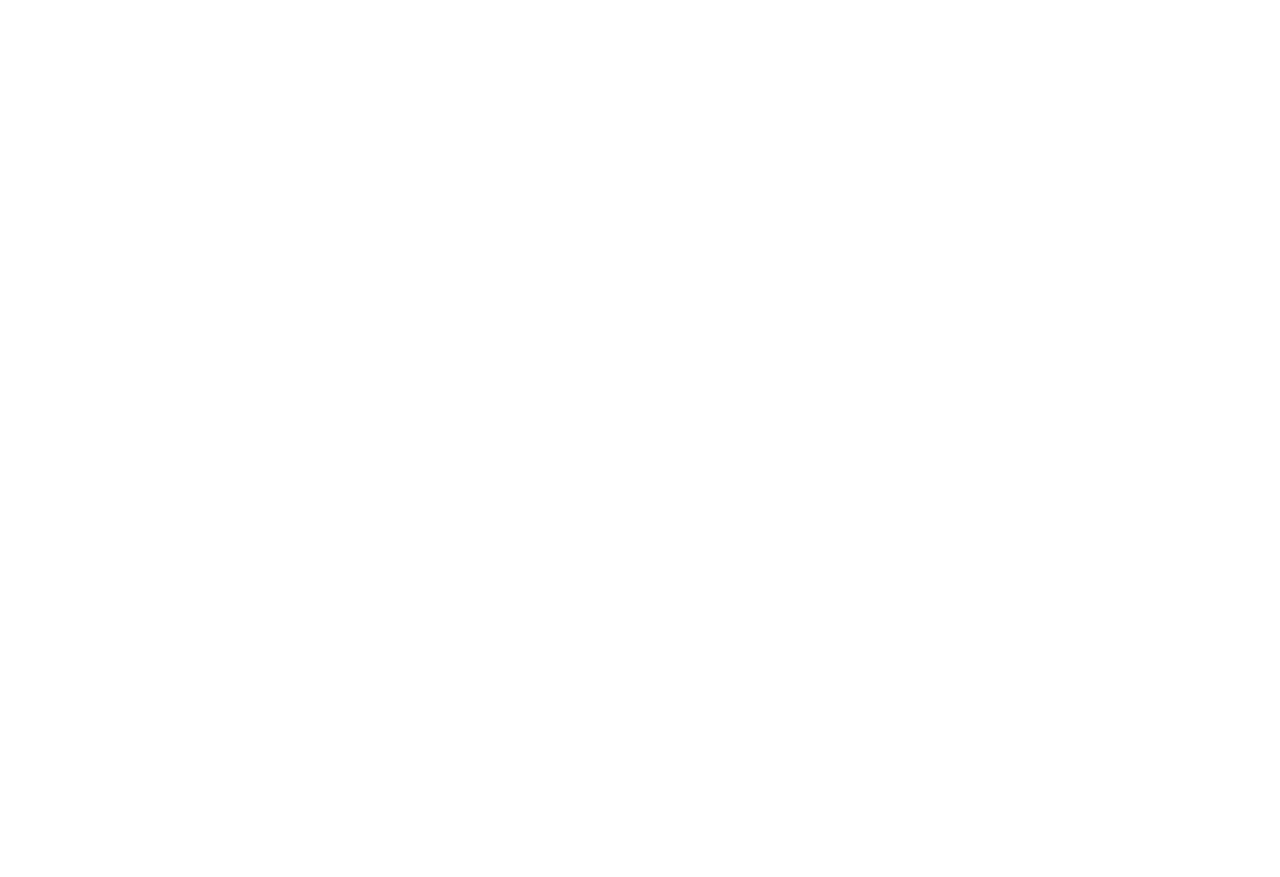
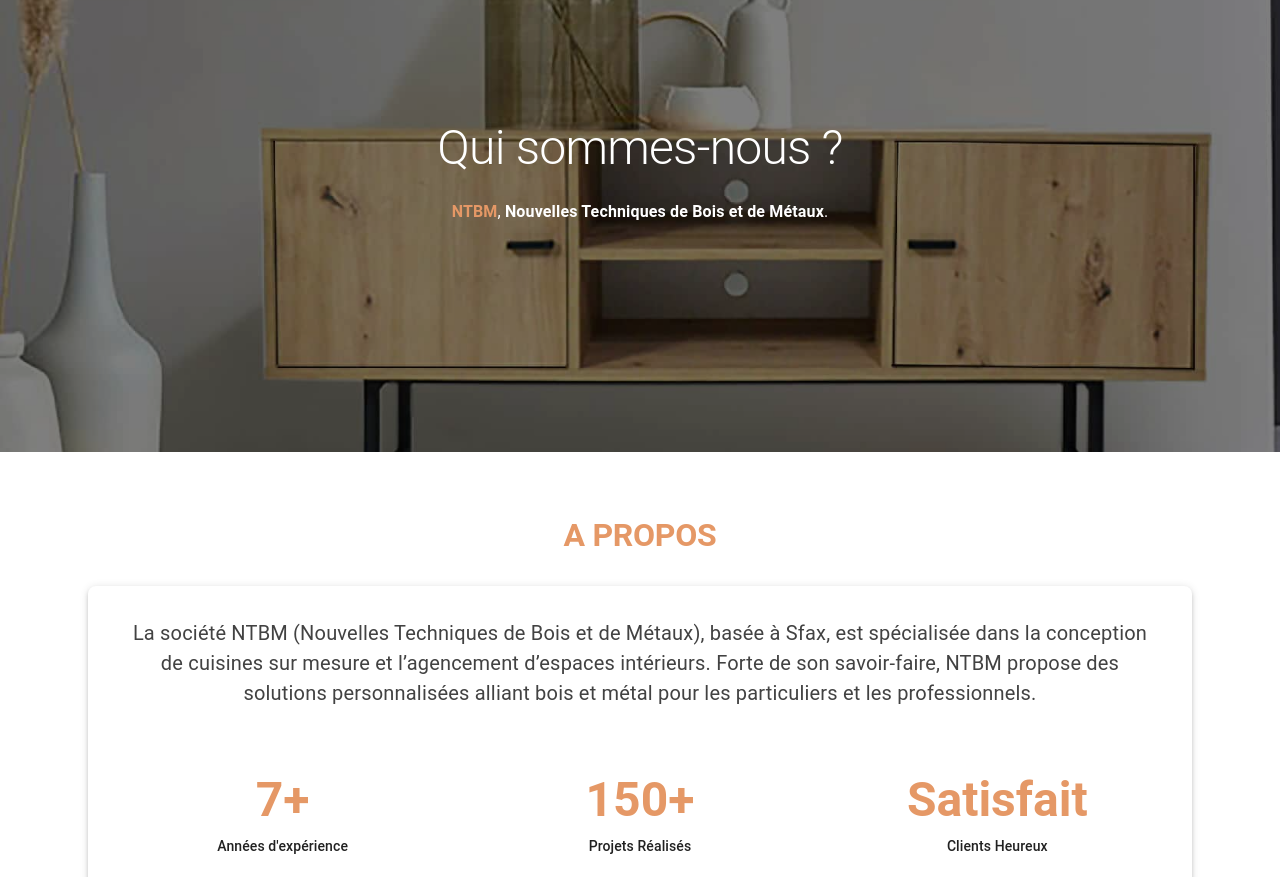
Before and after one commit to SamehHR14/project_e_commerce-master, a React (Create React App) app: page /a-propos in a window 1280 px wide. Before the commit this address had no page. Shown: the part 220-1097 px from the top of the page. Before the commit the page ends 800 px from the top, so only its background shows below. Built offline with nearby package versions, Linux system fonts and the light colour scheme.

Commit message:
add nexw page

```diff
--- a/src/App.css
+++ b/src/App.css
@@ -24,6 +24,38 @@
   color: white;
 }
 
+ .App {
+  min-height: 100vh; /* Hauteur minimale de la fenêtre */
+  display: flex; /* Utilise flexbox */
+  flex-direction: column; /* Disposition verticale */
+  margin: 0; /* Supprime les marges */
+  padding: 0; /* Supprime les paddings */
+  width: 100%; /* Assure la pleine largeur */
+}
+
+.App {
+  margin: 0;
+  padding: 0;
+}
+
+.App > * {
+  flex: 1 0 auto; /* Permet au contenu de s'adapter */
+}
+
+footer {
+  margin-top: auto; /* Pousse le footer en bas */
+  width: 100%; /* S'étend sur toute la largeur */
+  padding: 0; /* Supprime le padding interne */
+  box-sizing: border-box; /* Inclut padding/border dans la largeur */
+}
+
+html, body {
+  margin: 0;
+  padding: 0;
+  overflow-x: hidden;
+}
+
+
 .App-link {
   color: #61dafb;
 }
@@ -35,4 +67,8 @@
   to {
     transform: rotate(360deg);
   }
+
+
+
+
 }
--- a/src/components/layout/router.js
+++ b/src/components/layout/router.js
@@ -1,5 +1,5 @@
 import { Outlet } from "react-router-dom";
-import { Box, LinearProgress } from "@mui/material";
+import { Box, LinearProgress, Container } from "@mui/material";
 import { createBrowserRouter } from 'react-router-dom';
 import { lazy, Suspense } from "react";
 import Header from "../header";
@@ -8,6 +8,7 @@
 // Lazily load pages
 const HomePages = lazy(() => import("../../pages/home/index"));
 const ContactPages = lazy(() => import("../../pages/contact/index"));
+const Apropos = lazy(() => import("../../pages/apropos/index"));
 //const ProductsPages = lazy(() => import("template/pulse_template/pages/products/index"));
 //const SignInPage = lazy(() => import("template/global/pages/signIn/page"));
 const PrivateRoute = lazy(() => import("./private/index"));
@@ -19,12 +20,13 @@
  */
 const Layout = () => {
   return (
-    <>
+    <Box sx={{ minHeight: '100vh', display: 'flex', flexDirection: 'column' }}>
       <Header />
-      <Box sx={{ marginTop: "64px" }}>
+      <Box sx={{ flex: '1 0 auto', marginTop: '64px' }}>
         <Outlet />
       </Box>
-    </>
+      <Footer />
+    </Box>
   );
 };
 
@@ -41,8 +43,13 @@
         element: <Suspense fallback={<LinearProgress color="inherit" />}> <HomePages /> </Suspense>,
       },
       {
-        path: '/contact', // Unique path for the contact page
+        path: '/contact',
         element: <Suspense fallback={<LinearProgress color="inherit" />}> <ContactPages /> </Suspense>,
+      },
+
+       {
+        path: '/a-propos',
+         element: <Suspense fallback={<LinearProgress color="inherit" />}> <Apropos /> </Suspense>,
       },
       {
         path: '/page/produit',
@@ -52,18 +59,12 @@
         path: '/page/signIn',
         // element: <Suspense fallback={<LinearProgress color="inherit" />}> <SignInPage /> </Suspense>,
       },
+
+
       {
-        // Wrapper for private routes
         element: <PrivateRoute />,
         children: [
-          /**
-           * Add private routes here.
-           * Example:
-           * {
-           *   path: '/myAccount',
-           *   element: <Suspense fallback={<>Account page loading ......... </>}> <Account /> </Suspense>,
-           * },
-           */
+          /* Add private routes here */
         ],
       },
     ],
--- /dev/null
+++ b/src/pages/apropos/index.jsx
@@ -0,0 +1,166 @@
+import React from 'react';
+import {
+  Box,
+  Container,
+  Typography,
+  Grid,
+  Paper,
+} from '@mui/material';
+
+function About() {
+  return (
+    <Box sx={{ minHeight: '100vh', display: 'flex', flexDirection: 'column' }}>
+      {/* Section Héro / Image de fond "Qui sommes-nous ?" */}
+      <Box
+        sx={{
+          width: '100vw', // Full viewport width
+          height: '76vh', // Matches the Home page banner height
+          backgroundImage: "url('/assets/2.jpg')", // Use the same image as provided
+          backgroundSize: 'cover',
+          backgroundPosition: 'center',
+          backgroundRepeat: 'no-repeat',
+          display: 'flex',
+          alignItems: 'center',
+          justifyContent: 'center',
+          margin: 0,
+          padding: 0,
+          position: 'relative',
+          left: '50%',
+          right: '50%',
+          marginLeft: '-50vw',
+          marginRight: '-50vw',
+          overflow: 'hidden',
+        }}
+      >
+        {/* Overlay sombre pour lisibilité */}
+        <Box
+          sx={{
+            position: 'absolute',
+            inset: 0,
+            backgroundColor: 'rgba(0, 0, 0, 0.5)',
+          }}
+        />
+
+        {/* Contenu textuel de la section "Qui sommes-nous ?" */}
+        <Box
+          sx={{
+            position: 'relative',
+            zIndex: 10,
+            color: '#fff',
+            textAlign: 'center',
+            px: { xs: 2, md: 4 },
+            pt: { xs: 5, md: 8 },
+            pb: 2,
+            maxWidth: '2xl',
+          }}
+        >
+          <Typography variant="h1" sx={{ fontSize: { xs: '2.25rem', md: '3rem' }, fontWeight: 'semibold', mb: 3 }}>
+            Qui sommes-nous ?
+          </Typography>
+          <Typography variant="body1">
+            <Box component="span" sx={{ color: '#e59866', fontWeight: 'bold' }}>
+              NTBM
+            </Box>
+            , <Box component="span" fontWeight="bold">Nouvelles Techniques de Bois et de Métaux</Box>.
+          </Typography>
+        </Box>
+      </Box>
+
+      {/* NOUVELLE SECTION : À PROPOS de la société (moderne) */}
+      <Container sx={{ py: 8, px: 2 }}>
+        <Typography
+          variant="h2"
+          align="center"
+          sx={{ fontSize: '2rem', fontWeight: 'bold', color: '#e59866', mb: 4 }}
+        >
+          A PROPOS
+        </Typography>
+        <Paper elevation={3} sx={{ p: { xs: 2, md: 3, lg: 4 }, borderRadius: 2 }}>
+          <Typography
+            variant="body1"
+            align="center"
+            sx={{ fontSize: { xs: '1rem', md: '1.25rem' }, color: '#424242', mb: 4 }}
+          >
+            La société NTBM (Nouvelles Techniques de Bois et de Métaux), basée à Sfax, est spécialisée dans la conception de cuisines sur mesure et l’agencement d’espaces intérieurs. Forte de son savoir-faire, NTBM propose des solutions personnalisées alliant bois et métal pour les particuliers et les professionnels.
+          </Typography>
+          <Grid container spacing={4} sx={{ mt: 4, justifyContent: 'center' }}>
+            <Grid item xs={12} md={4} textAlign="center">
+              <Typography variant="h3" sx={{ fontSize: '3rem', color: '#e59866', fontWeight: 'bold' }}>
+                7+
+              </Typography>
+              <Typography variant="subtitle2" sx={{ mt: 1 }}>
+                Années d'expérience
+              </Typography>
+            </Grid>
+            <Grid item xs={12} md={4} textAlign="center">
+              <Typography variant="h3" sx={{ fontSize: '3rem', color: '#e59866', fontWeight: 'bold' }}>
+                150+
+              </Typography>
+              <Typography variant="subtitle2" sx={{ mt: 1 }}>
+                Projets Réalisés
+              </Typography>
+            </Grid>
+            <Grid item xs={12} md={4} textAlign="center">
+              <Typography variant="h3" sx={{ fontSize: '3rem', color: '#e59866', fontWeight: 'bold' }}>
+                Satisfait
+              </Typography>
+              <Typography variant="subtitle2" sx={{ mt: 1 }}>
+                Clients Heureux
+              </Typography>
+            </Grid>
+          </Grid>
+        </Paper>
+      </Container>
+
+      {/* Ancienne section "Nos Valeurs Clés" ou un autre contenu */}
+      <Container sx={{ py: 6, px: 2 }}>
+        <Paper elevation={3} sx={{ p: 4, borderRadius: 2, my: 4 }}>
+          <Typography
+            variant="h3"
+            align="center"
+            sx={{ fontSize: '1.875rem', fontWeight: 'bold', mb: 4 }}
+          >
+            Nos Valeurs Clés
+          </Typography>
+          <Grid container spacing={4}>
+            <Grid item xs={12} md={4} textAlign="center">
+              <Box sx={{ mb: 2 }}>
+                <svg height="48" width="48" fill="none" stroke="currentColor" strokeWidth="2" strokeLinecap="round" strokeLinejoin="round" viewBox="0 0 24 24" style={{ color: '#3b82f6' }}>
+                  <path d="M9 12l2 2 4-4m6 2a9 9 0 11-18 0 9 9 0 0118 0z" />
+                </svg>
+              </Box>
+              <Typography variant="h6" sx={{ mb: 2 }}>Qualité Inégalée</Typography>
+              <Typography color="text.secondary">
+                Nous nous engageons à n'utiliser que les meilleurs matériaux et un artisanat impeccable.
+              </Typography>
+            </Grid>
+            <Grid item xs={12} md={4} textAlign="center">
+              <Box sx={{ mb: 2 }}>
+                <svg height="48" width="48" fill="none" stroke="currentColor" strokeWidth="2" strokeLinecap="round" strokeLinejoin="round" viewBox="0 0 24 24" style={{ color: '#22c55e' }}>
+                  <path d="M12 6.253v13m0-13C10.832 5.477 9.246 5 7.5 5S4.168 5.477 3 6.253v13C4.168 18.477 5.754 18 7.5 18s3.332.477 4.5 1.253m0-13C13.168 5.477 14.754 5 16.5 5c1.746 0 3.332.477 4.5 1.253v13C19.832 18.477 18.246 18 16.5 18c-1.746 0-3.332.477-4.5 1.253" />
+                </svg>
+              </Box>
+              <Typography variant="h6" sx={{ mb: 2 }}>Durabilité</Typography>
+              <Typography color="text.secondary">
+                Nos meubles sont construits pour durer, réduisant ainsi votre empreinte environnementale.
+              </Typography>
+            </Grid>
+            <Grid item xs={12} md={4} textAlign="center">
+              <Box sx={{ mb: 2 }}>
+                <svg height="48" width="48" fill="none" stroke="currentColor" strokeWidth="2" strokeLinecap="round" strokeLinejoin="round" viewBox="0 0 24 24" style={{ color: '#8b5cf6' }}>
+                  <path d="M19 11H5m14 0a2 2 0 012 2v6a2 2 0 01-2 2H5a2 2 0 01-2-2v-6a2 2 0 012-2m7 0V5a2 2 0 012-2h2a2 2 0 012 2v6m-4 0a2 2 0 002 2h2a2 2 0 002-2m-8 0v6m-4-6v6" />
+                </svg>
+              </Box>
+              <Typography variant="h6" sx={{ mb: 2 }}>Design Innovant</Typography>
+              <Typography color="text.secondary">
+                Des designs modernes et intemporels qui s'adaptent à tous les intérieurs.
+              </Typography>
+            </Grid>
+          </Grid>
+        </Paper>
+      </Container>
+    </Box>
+  );
+}
+
+export default About;
```
Also changed, not shown: src/App.js (+2 -6 lines), src/components/footer/index.jsx (+52 -23 lines), public/assets/11.jpg (added).
